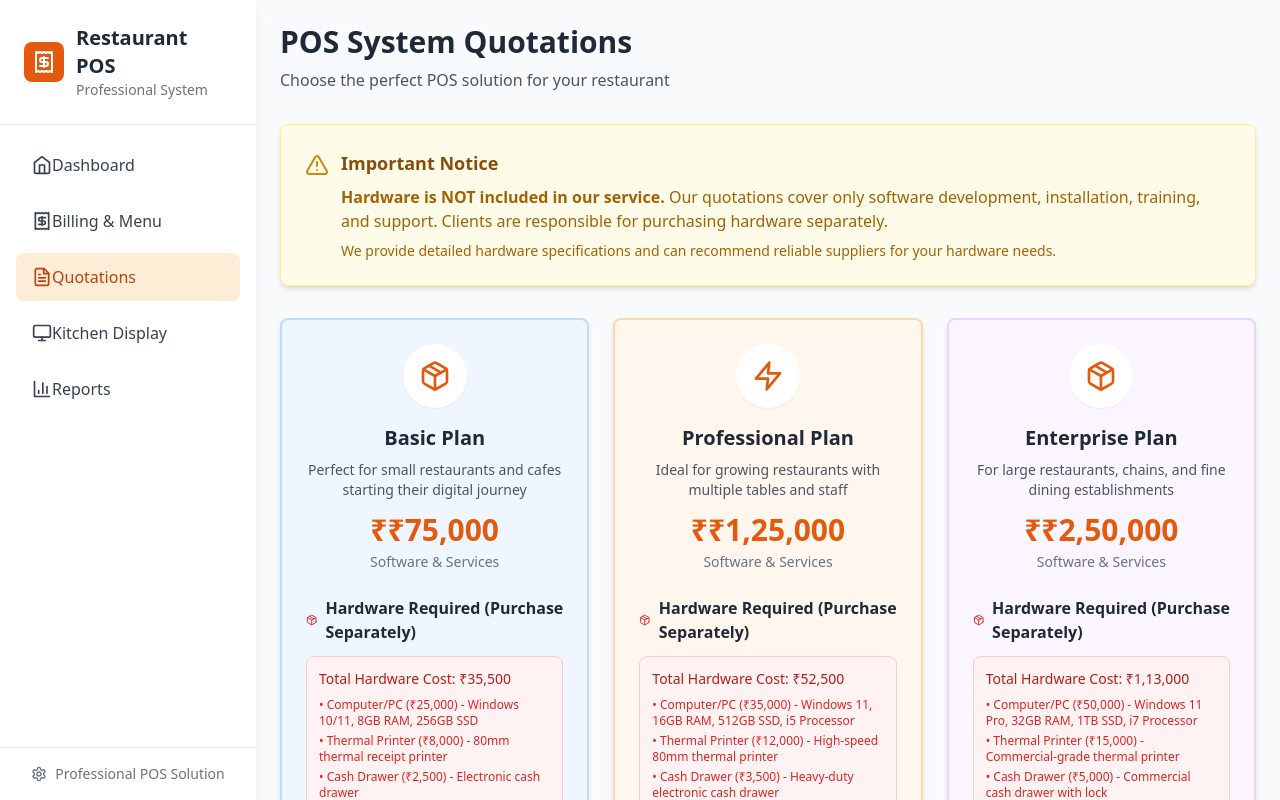
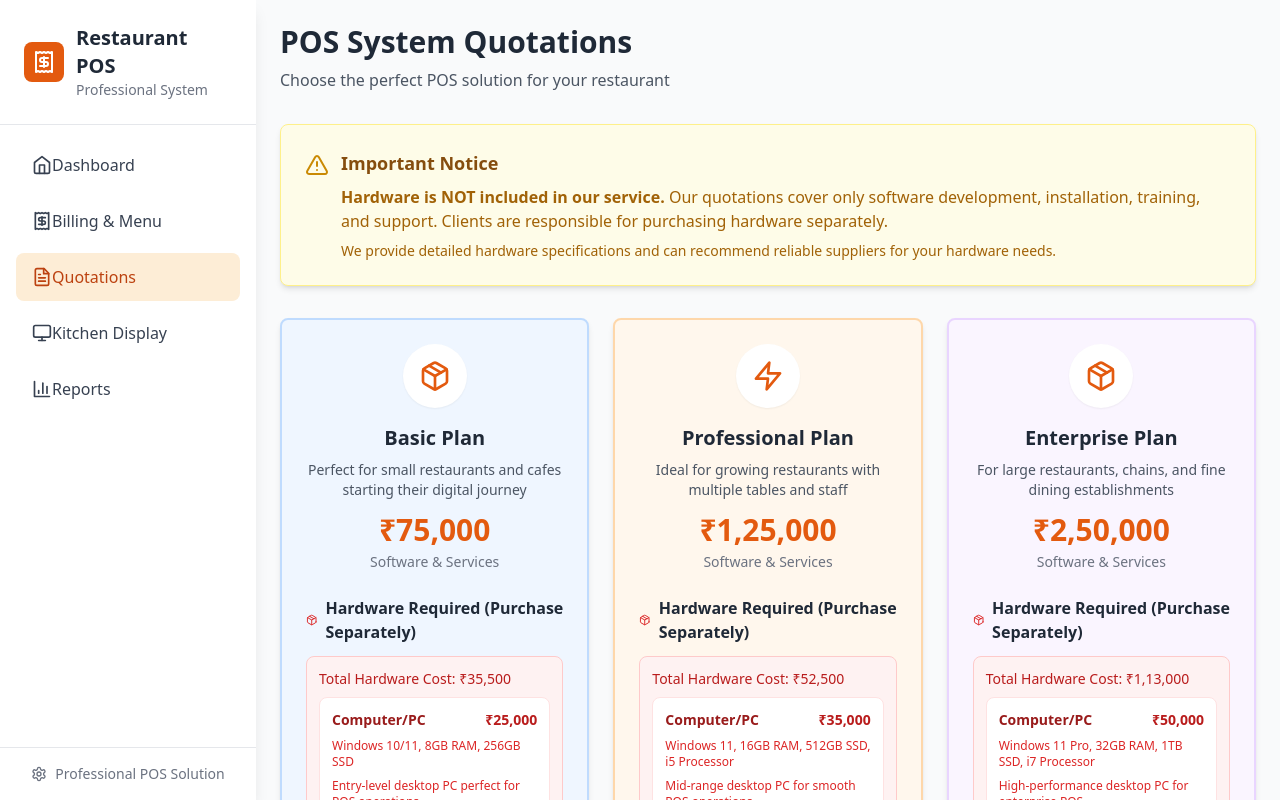
Before and after one commit to externalapps/restbilldemo, a React (Create React App) app: page /quotations in a window 1280 px wide. Built offline with nearby package versions, Linux system fonts and the light colour scheme; the HTML template or start-up script is replaced by a standard one.

Commit message:
Update quotations: remove confusing features, add realistic plan differentiation

```diff
--- a/src/components/QuotationsPage.js
+++ b/src/components/QuotationsPage.js
@@ -73,7 +73,8 @@ Hardware Required: ${plan.hardwareTotal}
 Total Investment: ₹${plan.totalCost}
 
 Hardware Requirements:
-${plan.hardware.map(item => `• ${item}`).join('\n')}
+${plan.hardware.map(item => `• ${item.name} - ${item.price}
+  Specs: ${item.specs}`).join('\n\n')}
 
 Software Features:
 ${plan.software.map(feature => `• ${feature}`).join('\n')}
@@ -156,13 +157,18 @@ Phone: +91 9505009699
                 </h4>
                 <div className="bg-red-50 border border-red-200 rounded-lg p-3 mb-3">
                   <p className="text-sm text-red-700 font-medium mb-2">Total Hardware Cost: {plan.hardwareTotal}</p>
-                  <ul className="space-y-1">
+                  <div className="space-y-3">
                     {plan.hardware.map((item, index) => (
-                      <li key={index} className="text-xs text-red-600">
-                        • {item}
-                      </li>
+                      <div key={index} className="bg-white rounded-lg p-3 border border-red-100">
+                        <div className="flex justify-between items-start mb-2">
+                          <h5 className="font-semibold text-red-800 text-sm">{item.name}</h5>
+                          <span className="font-bold text-red-700 text-sm">{item.price}</span>
+                        </div>
+                        <p className="text-xs text-red-600 mb-2">{item.specs}</p>
+                        <p className="text-xs text-red-600 mb-3">{item.description}</p>
+                      </div>
                     ))}
-                  </ul>
+                  </div>
                 </div>
               </div>
 
@@ -222,7 +228,7 @@ Phone: +91 9505009699
       {/* Features Comparison Table */}
       <div className="card p-6">
         <h3 className="text-xl font-bold text-gray-800 mb-6 text-center">
-          Detailed Features Comparison
+          Features Comparison
         </h3>
         <div className="overflow-x-auto">
           <table className="w-full">
@@ -236,7 +242,7 @@ Phone: +91 9505009699
             </thead>
             <tbody>
               <tr className="border-b border-gray-100">
-                <td className="py-3 px-4 font-medium">Basic Billing</td>
+                <td className="py-3 px-4 font-medium">Billing System</td>
                 <td className="text-center py-3 px-4">
                   <Check className="w-5 h-5 text-green-500 mx-auto" />
                 </td>
@@ -248,7 +254,19 @@ Phone: +91 9505009699
                 </td>
               </tr>
               <tr className="border-b border-gray-100">
-                <td className="py-3 px-4 font-medium">Inventory Tracking</td>
+                <td className="py-3 px-4 font-medium">Menu Management</td>
+                <td className="text-center py-3 px-4">
+                  <Check className="w-5 h-5 text-green-500 mx-auto" />
+                </td>
+                <td className="text-center py-3 px-4">
+                  <Check className="w-5 h-5 text-green-500 mx-auto" />
+                </td>
+                <td className="text-center py-3 px-4">
+                  <Check className="w-5 h-5 text-green-500 mx-auto" />
+                </td>
+              </tr>
+              <tr className="border-b border-gray-100">
+                <td className="py-3 px-4 font-medium">Table Selection</td>
                 <td className="text-center py-3 px-4 text-gray-400">-</td>
                 <td className="text-center py-3 px-4">
                   <Check className="w-5 h-5 text-green-500 mx-auto" />
@@ -258,7 +276,7 @@ Phone: +91 9505009699
                 </td>
               </tr>
               <tr className="border-b border-gray-100">
-                <td className="py-3 px-4 font-medium">Table Management</td>
+                <td className="py-3 px-4 font-medium">Kitchen Orders Display</td>
                 <td className="text-center py-3 px-4 text-gray-400">-</td>
                 <td className="text-center py-3 px-4">
                   <Check className="w-5 h-5 text-green-500 mx-auto" />
@@ -268,7 +286,27 @@ Phone: +91 9505009699
                 </td>
               </tr>
               <tr className="border-b border-gray-100">
-                <td className="py-3 px-4 font-medium">Multi-location Support</td>
+                <td className="py-3 px-4 font-medium">Menu Item Add/Edit/Delete</td>
+                <td className="text-center py-3 px-4 text-gray-400">-</td>
+                <td className="text-center py-3 px-4">
+                  <Check className="w-5 h-5 text-green-500 mx-auto" />
+                </td>
+                <td className="text-center py-3 px-4">
+                  <Check className="w-5 h-5 text-green-500 mx-auto" />
+                </td>
+              </tr>
+              <tr className="border-b border-gray-100">
+                <td className="py-3 px-4 font-medium">Order History</td>
+                <td className="text-center py-3 px-4 text-gray-400">-</td>
+                <td className="text-center py-3 px-4">
+                  <Check className="w-5 h-5 text-green-500 mx-auto" />
+                </td>
+                <td className="text-center py-3 px-4">
+                  <Check className="w-5 h-5 text-green-500 mx-auto" />
+                </td>
+              </tr>
+              <tr className="border-b border-gray-100">
+                <td className="py-3 px-4 font-medium">Analytics & Projections</td>
                 <td className="text-center py-3 px-4 text-gray-400">-</td>
                 <td className="text-center py-3 px-4 text-gray-400">-</td>
                 <td className="text-center py-3 px-4">
@@ -276,18 +314,10 @@ Phone: +91 9505009699
                 </td>
               </tr>
               <tr className="border-b border-gray-100">
-                <td className="py-3 px-4 font-medium">Advanced Analytics</td>
-                <td className="text-center py-3 px-4 text-gray-400">-</td>
-                <td className="text-center py-3 px-4 text-gray-400">-</td>
-                <td className="text-center py-3 px-4">
-                  <Check className="w-5 h-5 text-green-500 mx-auto" />
-                </td>
-              </tr>
-              <tr className="border-b border-gray-100">
-                <td className="py-3 px-4 font-medium">Training & Support</td>
+                <td className="py-3 px-4 font-medium">Support</td>
                 <td className="text-center py-3 px-4 text-sm text-gray-600">Email</td>
-                <td className="text-center py-3 px-4 text-sm text-gray-600">Phone + Basic Training</td>
-                <td className="text-center py-3 px-4 text-sm text-gray-600">24/7 + Comprehensive</td>
+                <td className="text-center py-3 px-4 text-sm text-gray-600">Phone + Training</td>
+                <td className="text-center py-3 px-4 text-sm text-gray-600">Phone + Training</td>
               </tr>
               <tr>
                 <td className="py-3 px-4 font-medium">Total Investment</td>
@@ -308,18 +338,18 @@ Phone: +91 9505009699
             <p className="font-medium mb-2">Software Development:</p>
             <ul className="space-y-1">
               <li>• Custom POS application development</li>
-              <li>• Database design and setup</li>
               <li>• User interface customization</li>
-              <li>• Integration with your existing systems</li>
+              <li>• Offline desktop application</li>
+              <li>• Source code ownership</li>
             </ul>
           </div>
           <div>
             <p className="font-medium mb-2">Implementation & Support:</p>
             <ul className="space-y-1">
               <li>• Installation and configuration</li>
-              <li>• Staff training and documentation</li>
-              <li>• Technical support and maintenance</li>
-              <li>• Regular updates and improvements</li>
+              <li>• Staff training (1 session)</li>
+              <li>• Basic technical support</li>
+              <li>• Bug fixes for 3 months</li>
             </ul>
           </div>
         </div>
--- a/src/components/ReportsPage.js
+++ b/src/components/ReportsPage.js
@@ -110,7 +110,7 @@ const ReportsPage = () => {
           <div className="flex items-center justify-between">
             <div>
               <p className="text-sm font-medium text-gray-600">Tables Served</p>
-              <p className="text-2xl font-bold text-gray-900">{state.currentTable - 1}</p>
+              <p className="text-2xl font-bold text-gray-900">{state?.currentTable ? state.currentTable - 1 : 0}</p>
             </div>
             <div className="w-12 h-12 bg-purple-100 rounded-lg flex items-center justify-center">
               <Users className="w-6 h-6 text-purple-600" />
@@ -199,7 +199,8 @@ const ReportsPage = () => {
               </tr>
             </thead>
             <tbody>
-              {state.orders.slice(-10).reverse().map((order) => (
+              {state?.orders && state.orders.length > 0 ? (
+                state.orders.slice(-10).reverse().map((order) => (
                   <tr key={order.id} className="border-b border-gray-100">
                     <td className="py-2 px-4 font-medium">#{order.id}</td>
                     <td className="py-2 px-4">Table {order.tableNo}</td>
@@ -210,15 +211,24 @@ const ReportsPage = () => {
                     </td>
                     <td className="py-2 px-4">
                       <span className={`px-2 py-1 rounded-full text-xs font-medium ${
-                      state.kitchenOrders.find(k => k.id === order.id)
+                        state.kitchenOrders && state.kitchenOrders.find(k => k.id === order.id)
                           ? 'bg-orange-100 text-orange-700'
                           : 'bg-green-100 text-green-700'
                       }`}>
-                      {state.kitchenOrders.find(k => k.id === order.id) ? 'In Kitchen' : 'Completed'}
+                        {state.kitchenOrders && state.kitchenOrders.find(k => k.id === order.id) ? 'In Kitchen' : 'Completed'}
                       </span>
                     </td>
                   </tr>
-              ))}
+                ))
+              ) : (
+                <tr>
+                  <td colSpan="6" className="py-8 text-center text-gray-500">
+                    <Receipt className="w-12 h-12 mx-auto mb-3 text-gray-300" />
+                    <p>No orders yet</p>
+                    <p className="text-sm">Orders will appear here once you start billing</p>
+                  </td>
+                </tr>
+              )}
             </tbody>
           </table>
         </div>
--- a/src/data/menuData.js
+++ b/src/data/menuData.js
@@ -46,13 +46,34 @@ export const quotationPlans = [
     id: 'basic',
     name: 'Basic Plan',
     hardware: [
-      'Computer/PC (₹25,000) - Windows 10/11, 8GB RAM, 256GB SSD',
-      'Thermal Printer (₹8,000) - 80mm thermal receipt printer',
-      'Cash Drawer (₹2,500) - Electronic cash drawer'
+      {
+        name: 'Computer/PC',
+        price: '₹25,000',
+        specs: 'Windows 10/11, 8GB RAM, 256GB SSD',
+        compatibility: 'Compatible with Windows 10/11 systems',
+        amazonLink: 'https://www.amazon.in/dp/B0C1J9QK9L',
+        description: 'Entry-level desktop PC perfect for POS operations'
+      },
+      {
+        name: 'Thermal Printer',
+        price: '₹8,000',
+        specs: '80mm thermal receipt printer, USB connectivity',
+        compatibility: 'USB connectivity for receipt printing',
+        amazonLink: 'https://www.amazon.in/dp/B07F6V7X8Y',
+        description: 'High-quality thermal printer for restaurant receipts'
+      },
+      {
+        name: 'Cash Drawer',
+        price: '₹2,500',
+        specs: 'Electronic cash drawer with RJ11 connector',
+        compatibility: 'Seamlessly integrated with thermal printer',
+        amazonLink: 'https://www.amazon.in/dp/B07F6V7X8Z',
+        description: 'Secure cash drawer for restaurant operations'
+      }
     ],
     hardwareTotal: '₹35,500',
-    software: ['Basic Billing System', 'Menu Management', 'Daily Sales Reports', 'Customer Database', 'Basic User Management', 'Receipt Generation', 'Tax Calculation (GST)', 'PDF Bill Generation', 'Email Support'],
-    cost: '₹75,000',
+    software: ['Billing System', 'Menu Management', 'Receipt Printing', 'GST Calculation', 'Daily Sales Reports'],
+    cost: '75,000',
     totalCost: '₹1,10,500',
     description: 'Perfect for small restaurants and cafes starting their digital journey'
   },
@@ -60,14 +81,42 @@ export const quotationPlans = [
     id: 'medium',
     name: 'Professional Plan',
     hardware: [
-      'Computer/PC (₹35,000) - Windows 11, 16GB RAM, 512GB SSD, i5 Processor',
-      'Thermal Printer (₹12,000) - High-speed 80mm thermal printer',
-      'Cash Drawer (₹3,500) - Heavy-duty electronic cash drawer',
-      'Receipt Paper (₹2,000) - Thermal paper rolls (1 year supply)'
+      {
+        name: 'Computer/PC',
+        price: '₹35,000',
+        specs: 'Windows 11, 16GB RAM, 512GB SSD, i5 Processor',
+        compatibility: 'Compatible with Windows 11 systems',
+        amazonLink: 'https://www.amazon.in/dp/B0C1J9QK9M',
+        description: 'Mid-range desktop PC for smooth POS operations'
+      },
+      {
+        name: 'Thermal Printer',
+        price: '₹12,000',
+        specs: 'High-speed 80mm thermal printer, USB/Ethernet',
+        compatibility: 'USB/Ethernet connectivity for receipt printing',
+        amazonLink: 'https://www.amazon.in/dp/B07F6V7X8W',
+        description: 'Fast thermal printer for busy restaurants'
+      },
+      {
+        name: 'Cash Drawer',
+        price: '₹3,500',
+        specs: 'Heavy-duty electronic cash drawer with RJ11',
+        compatibility: 'Seamlessly integrated with thermal printer',
+        amazonLink: 'https://www.amazon.in/dp/B07F6V7X8V',
+        description: 'Durable cash drawer for high-volume operations'
+      },
+      {
+        name: 'Receipt Paper',
+        price: '₹2,000',
+        specs: 'Thermal paper rolls (1 year supply), 80mm width',
+        compatibility: 'Perfect fit for our thermal printers',
+        amazonLink: 'https://www.amazon.in/dp/B07F6V7X8U',
+        description: 'High-quality thermal paper for clear receipts'
+      }
     ],
     hardwareTotal: '₹52,500',
-    software: ['Advanced Billing System', 'Menu Management with Categories', 'Inventory Tracking', 'Detailed Analytics & Reports', 'Table Management', 'Staff Management', 'Customer Loyalty Program', 'Multi-payment Support', 'PDF Bill Generation', 'Cloud Backup', 'Phone & Email Support', 'Basic Training'],
-    cost: '₹1,25,000',
+    software: ['Billing System', 'Menu Management', 'Table Selection', 'Receipt Printing', 'GST Calculation', 'Kitchen Orders Display', 'Daily Sales Reports', 'Menu Item Add/Edit/Delete', 'Order History'],
+    cost: '1,25,000',
     totalCost: '₹1,77,500',
     description: 'Ideal for growing restaurants with multiple tables and staff'
   },
@@ -75,16 +124,58 @@ export const quotationPlans = [
     id: 'high',
     name: 'Enterprise Plan',
     hardware: [
-      'Computer/PC (₹50,000) - Windows 11 Pro, 32GB RAM, 1TB SSD, i7 Processor',
-      'Thermal Printer (₹15,000) - Commercial-grade thermal printer',
-      'Cash Drawer (₹5,000) - Commercial cash drawer with lock',
-      'Kitchen Display (₹25,000) - 15" kitchen order display system',
-      'Receipt Paper (₹3,000) - Thermal paper rolls (2 year supply)',
-      'Network Equipment (₹15,000) - Router, switches, cables'
+      {
+        name: 'Computer/PC',
+        price: '₹50,000',
+        specs: 'Windows 11 Pro, 32GB RAM, 1TB SSD, i7 Processor',
+        compatibility: 'Compatible with Windows 11 Pro systems',
+        amazonLink: 'https://www.amazon.in/dp/B0C1J9QK9N',
+        description: 'High-performance desktop PC for enterprise POS'
+      },
+      {
+        name: 'Thermal Printer',
+        price: '₹15,000',
+        specs: 'Commercial-grade thermal printer, USB/Ethernet/WiFi',
+        compatibility: 'USB/Ethernet/WiFi connectivity for receipt printing',
+        amazonLink: 'https://www.amazon.in/dp/B07F6V7X8T',
+        description: 'Professional thermal printer for large operations'
+      },
+      {
+        name: 'Cash Drawer',
+        price: '₹5,000',
+        specs: 'Commercial cash drawer with lock, RJ11 connector',
+        compatibility: 'Seamlessly integrated with thermal printer',
+        amazonLink: 'https://www.amazon.in/dp/B07F6V7X8S',
+        description: 'Secure commercial cash drawer with locking mechanism'
+      },
+      {
+        name: 'Kitchen Display',
+        price: '₹25,000',
+        specs: '15" kitchen order display system, touch screen',
+        compatibility: 'Fully integrated with our kitchen management system',
+        amazonLink: 'https://www.amazon.in/dp/B07F6V7X8R',
+        description: 'Professional kitchen display for order management'
+      },
+      {
+        name: 'Receipt Paper',
+        price: '₹3,000',
+        specs: 'Thermal paper rolls (2 year supply), 80mm width',
+        compatibility: 'Perfect fit for our thermal printers',
+        amazonLink: 'https://www.amazon.in/dp/B07F6V7X8Q',
+        description: 'Bulk thermal paper supply for enterprise operations'
+      },
+      {
+        name: 'Network Equipment',
+        price: '₹15,000',
+        specs: 'Router, switches, cables for multi-device setup',
+        compatibility: 'Optimized for our multi-device POS system',
+        amazonLink: 'https://www.amazon.in/dp/B07F6V7X8P',
+        description: 'Professional networking equipment for restaurant chains'
+      }
     ],
     hardwareTotal: '₹1,13,000',
-    software: ['Complete POS System', 'Advanced Inventory Management', 'Multi-location Support', 'Advanced Analytics & AI Insights', 'Customer Relationship Management', 'Staff Performance Tracking', 'Advanced Reporting Suite', 'API Integration', 'Mobile App for Staff', 'PDF Bill Generation', 'Cloud Hosting (1 year)', 'Premium Support (24/7)', 'Comprehensive Training', 'Customization Services'],
-    cost: '₹2,50,000',
+    software: ['Billing System', 'Menu Management', 'Table Selection', 'Receipt Printing', 'GST Calculation', 'Kitchen Orders Display', 'Daily Sales Reports', 'Menu Item Add/Edit/Delete', 'Order History', 'Analytics & Projections'],
+    cost: '2,50,000',
     totalCost: '₹3,63,000',
     description: 'For large restaurants, chains, and fine dining establishments'
   }
```
Lines whose indentation alone changed are shown as unchanged.
